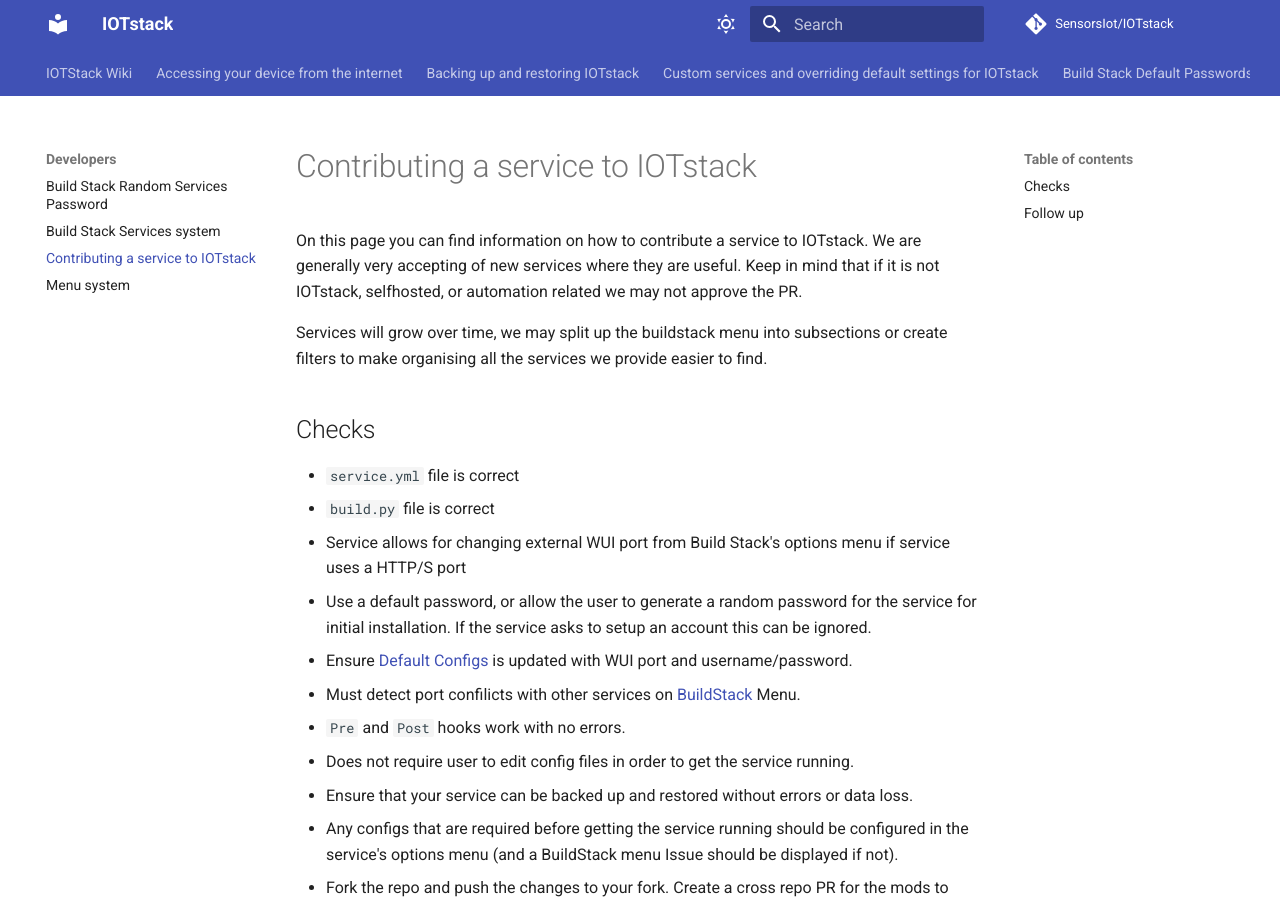
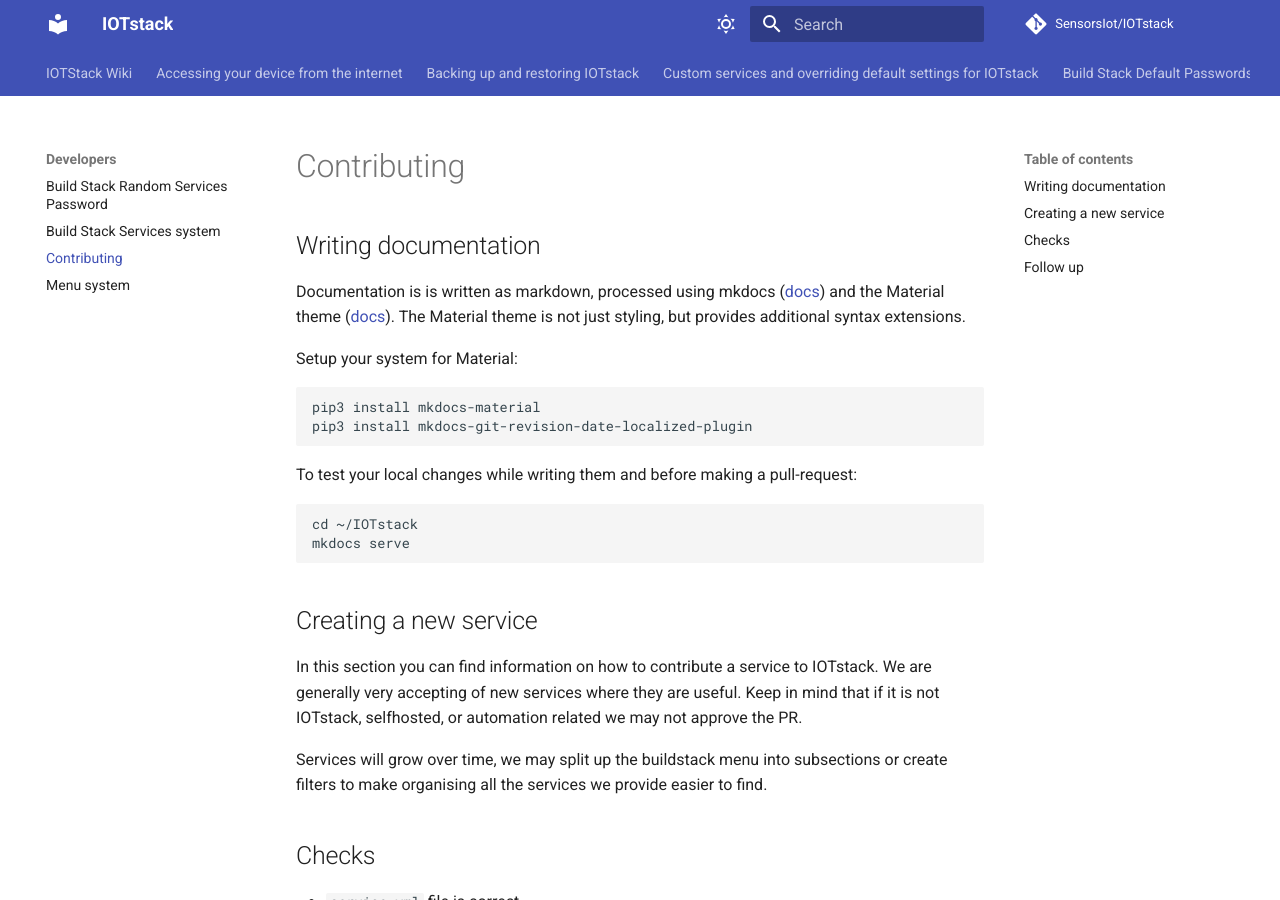
Before and after one commit to gcgarner/IOTstack, an MkDocs documentation site: the page built from docs/Developers/Contributing.md, in a window 1280 px wide and 900 px high. Built offline with MkDocs 1.6.1 and Material for MkDocs 9.7.7, drawn with Linux system fonts in a browser that asks for light colours; comment, search, counter and statistics services are not loaded.

Commit message:
docs: Add how to write documentation

````diff
--- a/docs/Developers/Contributing-Services.md
+++ b/docs/Developers/Contributing.md
@@ -1,6 +1,24 @@
-# Contributing a service to IOTstack
+# Contributing
 
-On this page you can find information on how to contribute a service to IOTstack. We are generally very accepting of new services where they are useful. Keep in mind that if it is not IOTstack, selfhosted, or automation related we may not approve the PR.
+## Writing documentation
+
+Documentation is is written as markdown, processed using mkdocs ([docs](https://www.mkdocs.org/user-guide/writing-your-docs/#writing-your-docs)) and the Material theme ([docs](https://squidfunk.github.io/mkdocs-material/reference/)). The Material theme is not just styling, but provides additional syntax extensions.
+
+Setup your system for Material:
+```
+pip3 install mkdocs-material
+pip3 install mkdocs-git-revision-date-localized-plugin
+```
+
+To test your local changes while writing them and before making a pull-request:
+```
+cd ~/IOTstack
+mkdocs serve
+```
+
+## Creating a new service
+
+In this section you can find information on how to contribute a service to IOTstack. We are generally very accepting of new services where they are useful. Keep in mind that if it is not IOTstack, selfhosted, or automation related we may not approve the PR.
 
 Services will grow over time, we may split up the buildstack menu into subsections or create filters to make organising all the services we provide easier to find.
 
````
Also changed, not shown: docs/index.md (+1 -1 lines).
